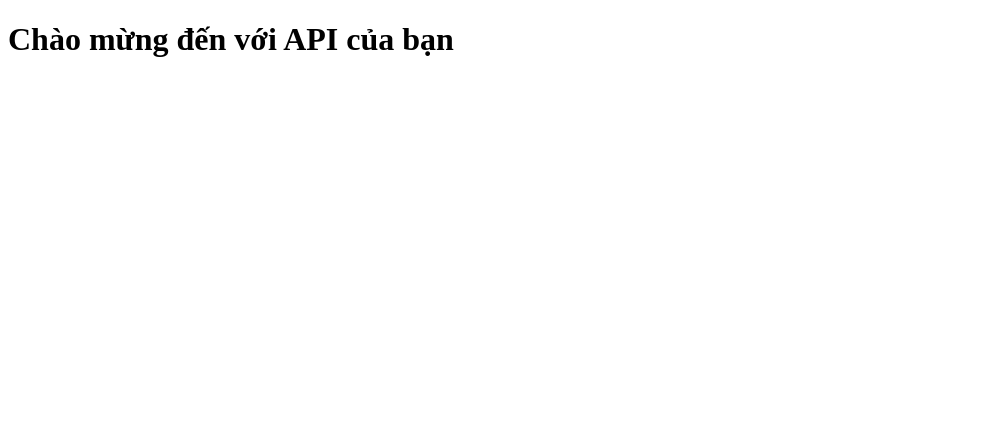
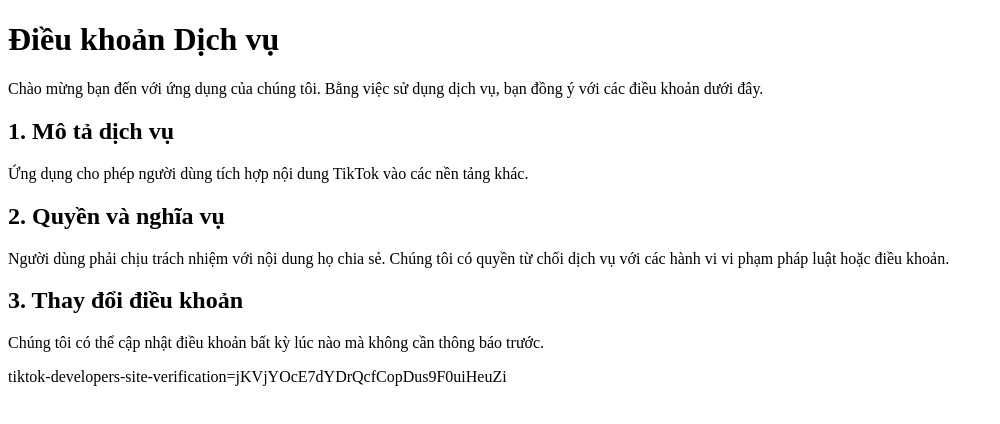
Before and after one commit to TrinhHoangHa/tiktok-api-legal, a plain HTML site: page index.html in a window 1280 px wide. Shown: the whole page, without its empty margins (0-1000 px from the left). Drawn offline with Linux system fonts and the light colour scheme.

Commit message:
Update index.html

```diff
--- a/index.html
+++ b/index.html
@@ -1,10 +1,18 @@
 <!DOCTYPE html>
 <html lang="vi">
-  <head>
-    <meta charset="UTF-8">
-    <title>Trang chủ</title>
-  </head>
-  <body>
-    <h1>Chào mừng đến với API của bạn</h1>
-  </body>
+<head>
+  <meta charset="UTF-8">
+  <title>Điều khoản dịch vụ</title>
+</head>
+<body>
+  <h1>Điều khoản Dịch vụ</h1>
+  <p>Chào mừng bạn đến với ứng dụng của chúng tôi. Bằng việc sử dụng dịch vụ, bạn đồng ý với các điều khoản dưới đây.</p>
+  <h2>1. Mô tả dịch vụ</h2>
+  <p>Ứng dụng cho phép người dùng tích hợp nội dung TikTok vào các nền tảng khác.</p>
+  <h2>2. Quyền và nghĩa vụ</h2>
+  <p>Người dùng phải chịu trách nhiệm với nội dung họ chia sẻ. Chúng tôi có quyền từ chối dịch vụ với các hành vi vi phạm pháp luật hoặc điều khoản.</p>
+  <h2>3. Thay đổi điều khoản</h2>
+  <p>Chúng tôi có thể cập nhật điều khoản bất kỳ lúc nào mà không cần thông báo trước.</p>
+  tiktok-developers-site-verification=jKVjYOcE7dYDrQcfCopDus9F0uiHeuZi
+</body>
 </html>
```
